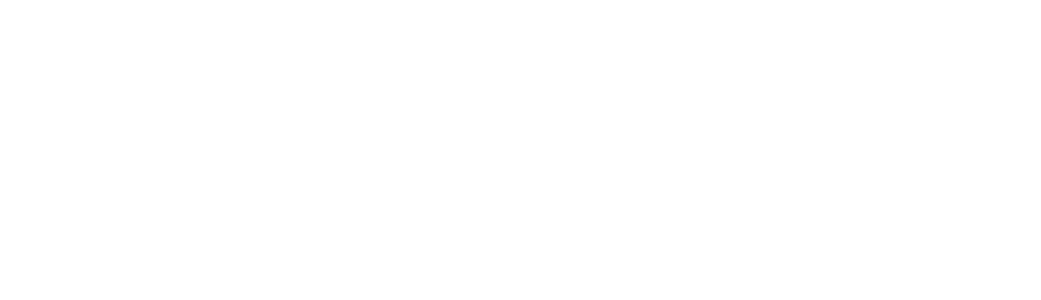
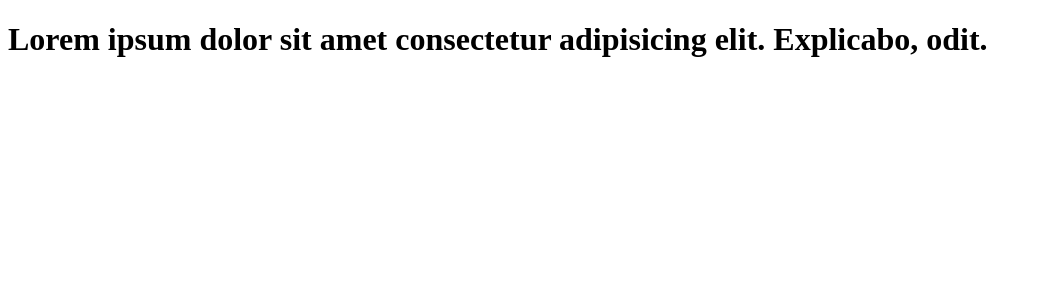
Before and after one commit to IdeaIntoAction/IIA-website, a Vue app: page / in a window 1280 px wide. Shown: the top 300 px of the page, without its empty margins (0-1041 px from the left). Built offline with nearby package versions, Linux system fonts and the light colour scheme.

Commit message:
create route

```diff
--- a/package.json
+++ b/package.json
@@ -9,7 +9,8 @@
     "preview": "vite preview"
   },
   "dependencies": {
-    "vue": "^3.3.4"
+    "vue": "^3.3.4",
+    "vue-router": "4"
   },
   "devDependencies": {
     "@vitejs/plugin-vue": "^4.2.3",
--- a/src/App.vue
+++ b/src/App.vue
@@ -1,9 +1,8 @@
 <script setup>
-import StatisticCorePage from './pages/StatisticCorePage.vue'
 </script>
 
 <template>
-  <StatisticCorePage/>
+  <router-view></router-view>
 </template>
 
 <style scoped lang="scss">
--- a/src/main.js
+++ b/src/main.js
@@ -1,5 +1,6 @@
 import { createApp } from 'vue'
 import './style/main.scss'
 import App from './App.vue'
+import router from './router'
 
-createApp(App).mount('#app')
+createApp(App).use(router).mount('#app')
--- a/src/pages/StatisticCorePage.vue
+++ b/src/pages/StatisticCore.vue
@@ -5,7 +5,9 @@ export default {
 </script>
 
 <template>
-
+<h1>
+  Lorem ipsum dolor sit amet consectetur adipisicing elit. Explicabo, odit.
+</h1>
 </template>
 
 <style scoped lang="scss">
```
Also changed, not shown: src/router.js (added, +18 -0 lines), 1 other file (tests, documents, lock files or other folders).
